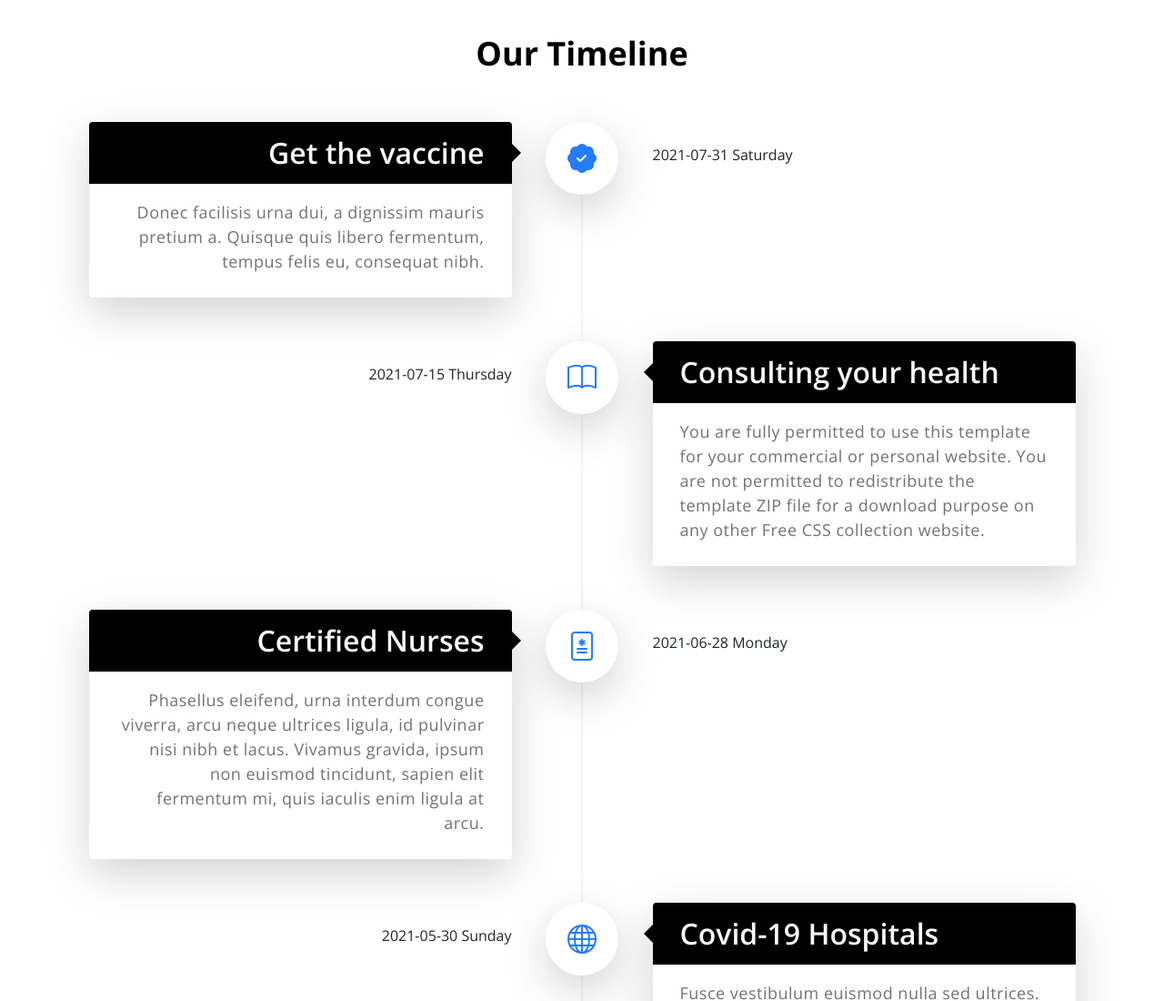
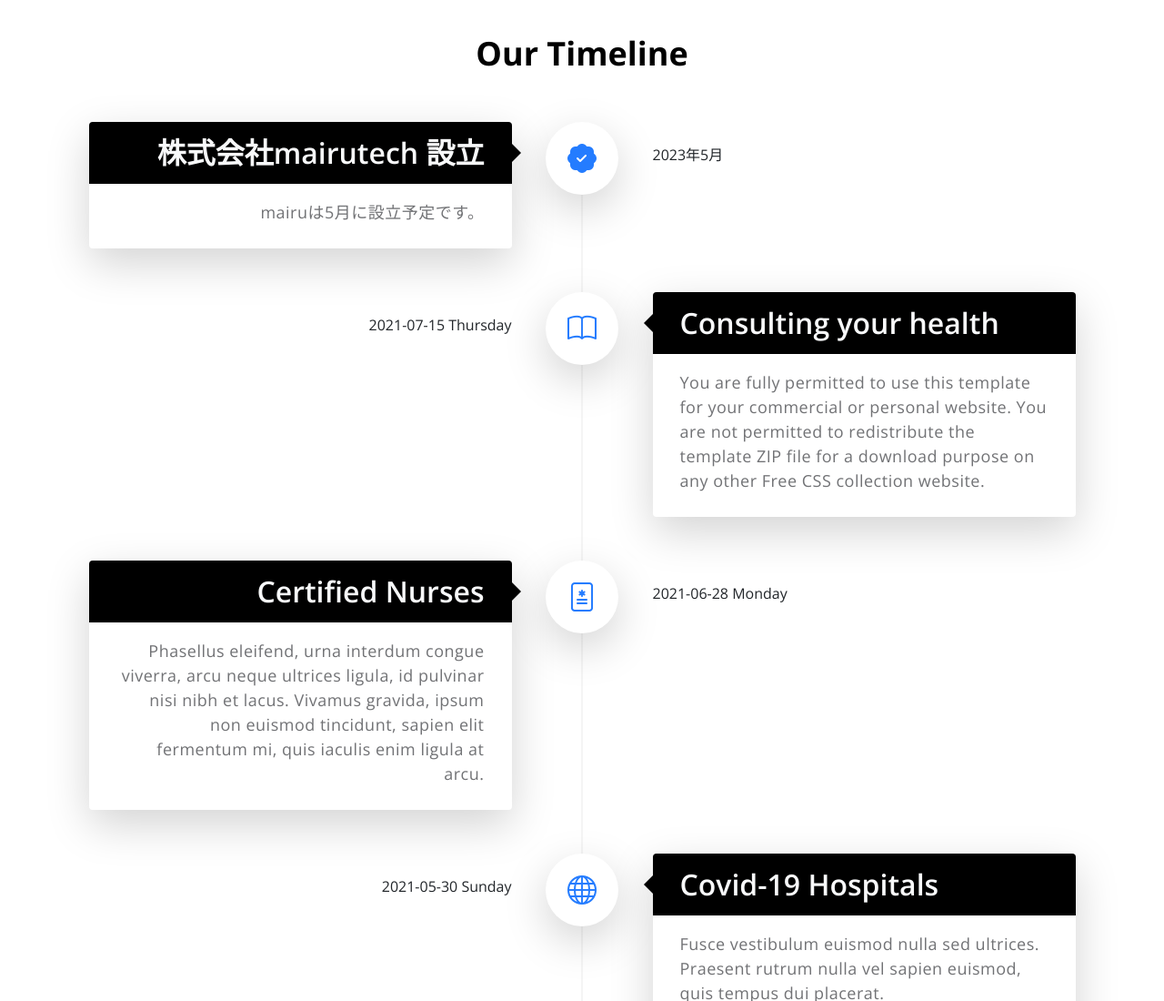
Before and after one commit to shinshinbk/shinshinbk.github.io, a plain HTML site: page index.html in a window 1280 px wide. Shown: the part 1700-2800 px from the top of the page at 91% size. Drawn offline with nearby package versions, Linux system fonts and the light colour scheme.

Commit message:
Update index.html

```diff
--- a/index.html
+++ b/index.html
@@ -117,10 +117,10 @@ https://templatemo.com/tm-566-medic-care
                                     </div>
                                 </h1>
 
-                                <p class="mb-4">Medic Care is a Bootstrap 5 Template provided by TemplateMo website. Credits go to FreePik and RawPixel for images used in this template.</p>
+                                <p class="mb-4">mairuは介護タクシー及び民間救急を出発時間や必要器具などから検索・予約できるサービスです。</p>
 
                                 <div class="heroLinks d-flex flex-wrap align-items-center">
-                                    <a class="custom-link me-4" href="#about" data-hover="Learn More">Learn More</a>
+                                    <a class="custom-link me-4" href="#about" data-hover="Learn More">もっと知る</a>
 
                                     <p class="contact-phone mb-0"><i class="bi-phone"></i> 010-020-0340</p>
                                 </div>
@@ -178,9 +178,9 @@ https://templatemo.com/tm-566-medic-care
                         <div class="timeline">
                             <div class="row g-0 justify-content-end justify-content-md-around align-items-start timeline-nodes">
                                 <div class="col-9 col-md-5 me-md-4 me-lg-0 order-3 order-md-1 timeline-content bg-white shadow-lg">
-                                    <h3 class=" text-light">Get the vaccine</h3>
+                                    <h3 class=" text-light">株式会社mairutech 設立</h3>
 
-                                    <p>Donec facilisis urna dui, a dignissim mauris pretium a. Quisque quis libero fermentum, tempus felis eu, consequat nibh.</p>
+                                    <p>mairuは5月に設立予定です。</p>
                                 </div>
 
                                 <div class="col-3 col-sm-1 order-2 timeline-icons text-md-center">
@@ -188,7 +188,7 @@ https://templatemo.com/tm-566-medic-care
                                 </div>
 
                                 <div class="col-9 col-md-5 ps-md-3 ps-lg-0 order-1 order-md-3 py-4 timeline-date">
-                                    <time>2021-07-31 Saturday</time>
+                                    <time>2023年5月</time>
                                 </div>
                             </div>
 
```
